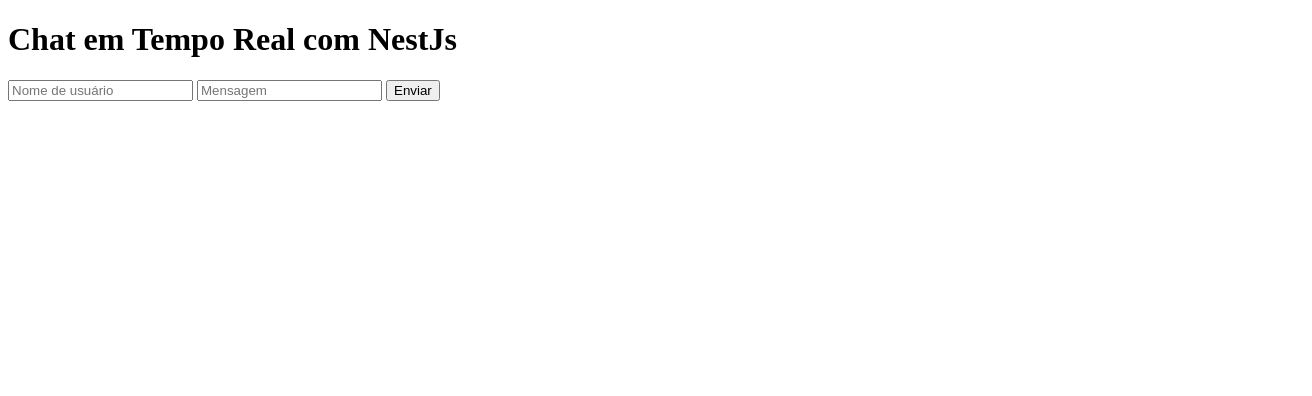
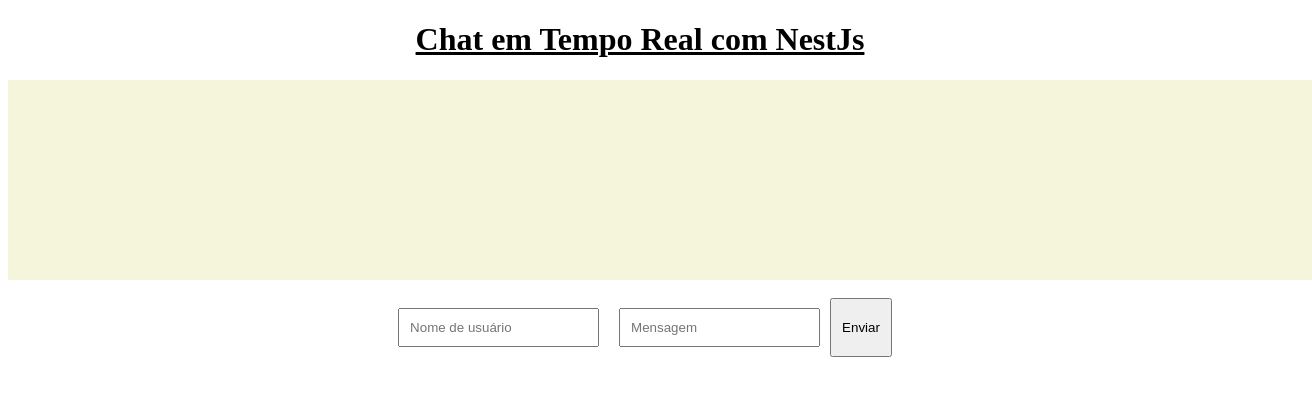
Before and after one commit to Jefferson-felipeh/nestjs-chat, a website: page public/index.html in a window 1280 px wide. Shown: the whole page, 1312 px wide, since content can reach past the window. Drawn offline with nearby package versions, Linux system fonts and the light colour scheme; no server answers.

Commit message:
adicionando formatação

```diff
--- a/public/index.html
+++ b/public/index.html
@@ -7,13 +7,15 @@
   <script src="/socket.io/socket.io.js"></script>
 </head>
 <body>
-  <h1>Chat em Tempo Real com NestJs</h1>
+  <h1 style="text-align: center; text-decoration: underline;">Chat em Tempo Real com NestJs</h1>
   <div id="chat">
-    <ul id="messages"></ul>
+    <ul style="width:100%; background-color: beige; font-size:18px; height: 200px;" id="messages"></ul>
   </div>
-  <input id="username" placeholder="Nome de usuário" />
-  <input id="message" placeholder="Mensagem" />
-  <button onclick="sendMessage()">Enviar</button>
+  <div style="display: flex; width: 100%; justify-content: center;">
+    <input style="padding: 10px; margin:10px;" id="username" placeholder="Nome de usuário" />
+    <input style="padding: 10px; margin:10px;" id="message" placeholder="Mensagem" />
+    <button style="padding: 10px;" onclick="sendMessage()">Enviar</button>
+  </div>
 
   <script>
     const socket = io();
```
